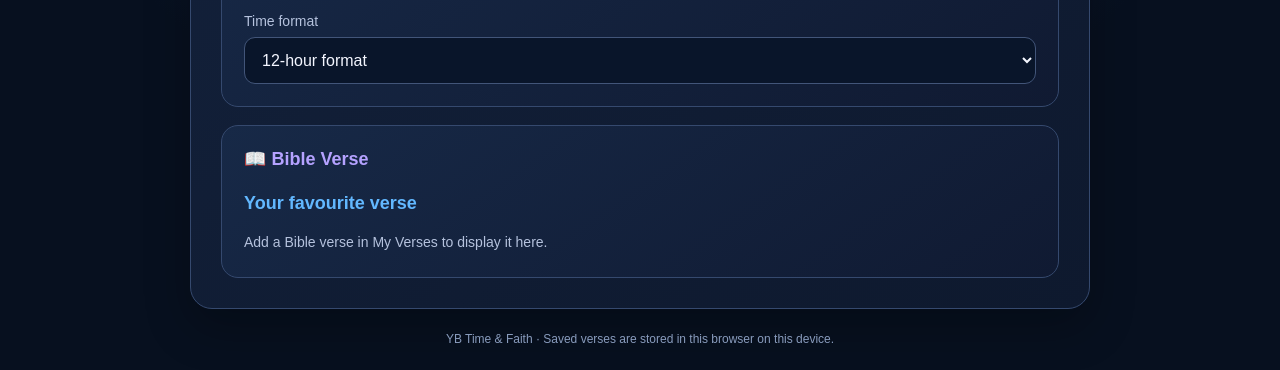
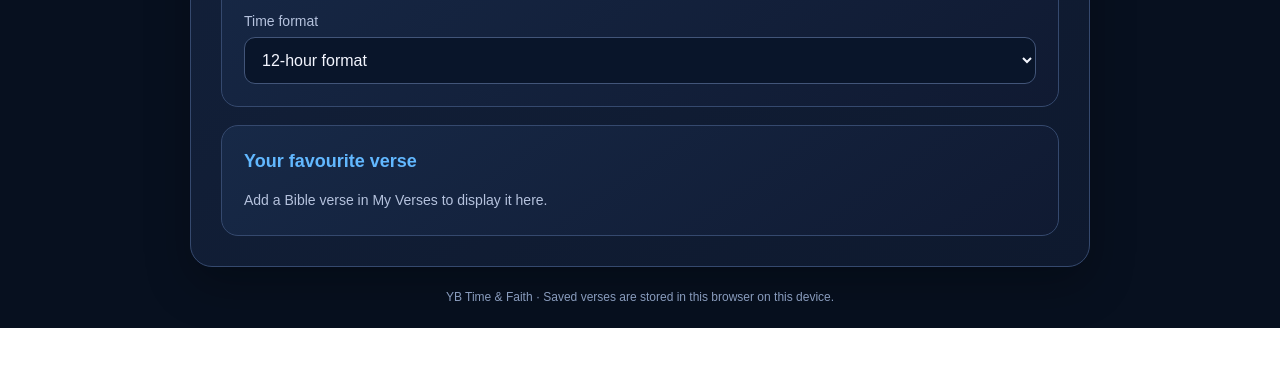
Before and after one commit to Yadnya15/YBClock, a plain HTML site: page index.html in a window 1280 px wide. Shown: the part 511-881 px from the top of the page. After the commit the page ends 839 px from the top, so only its background shows below. Drawn offline with Linux system fonts and the light colour scheme.

Commit message:
Update index.html

```diff
--- a/index.html
+++ b/index.html
@@ -498,7 +498,7 @@ textarea {
             </div>
 
             <div class="clock-verse-card">
-                <h3>📖 Bible Verse</h3>
+
                 <div id="clockVerseReference">Your favourite verse</div>
                 <div id="clockVerseText" class="verse-placeholder">
                     Add a Bible verse in My Verses to display it here.
```
